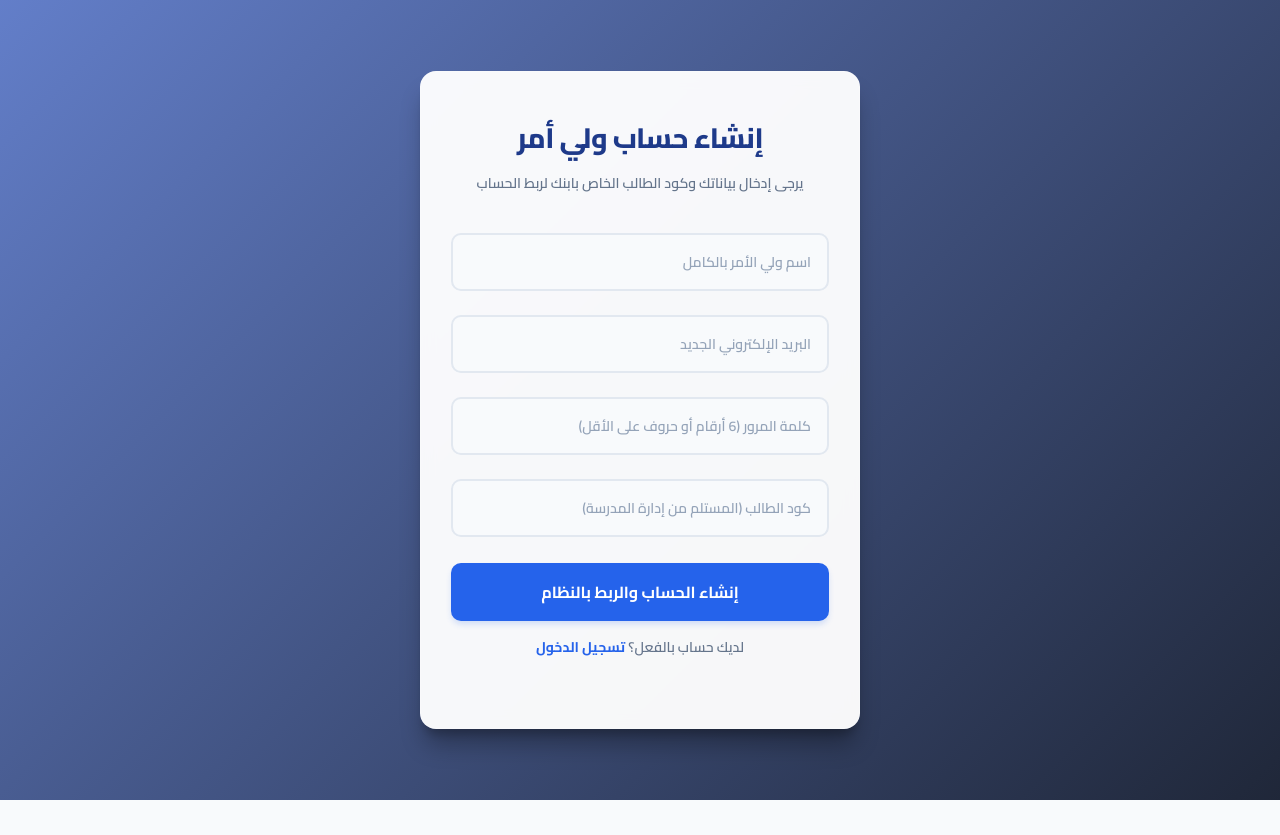
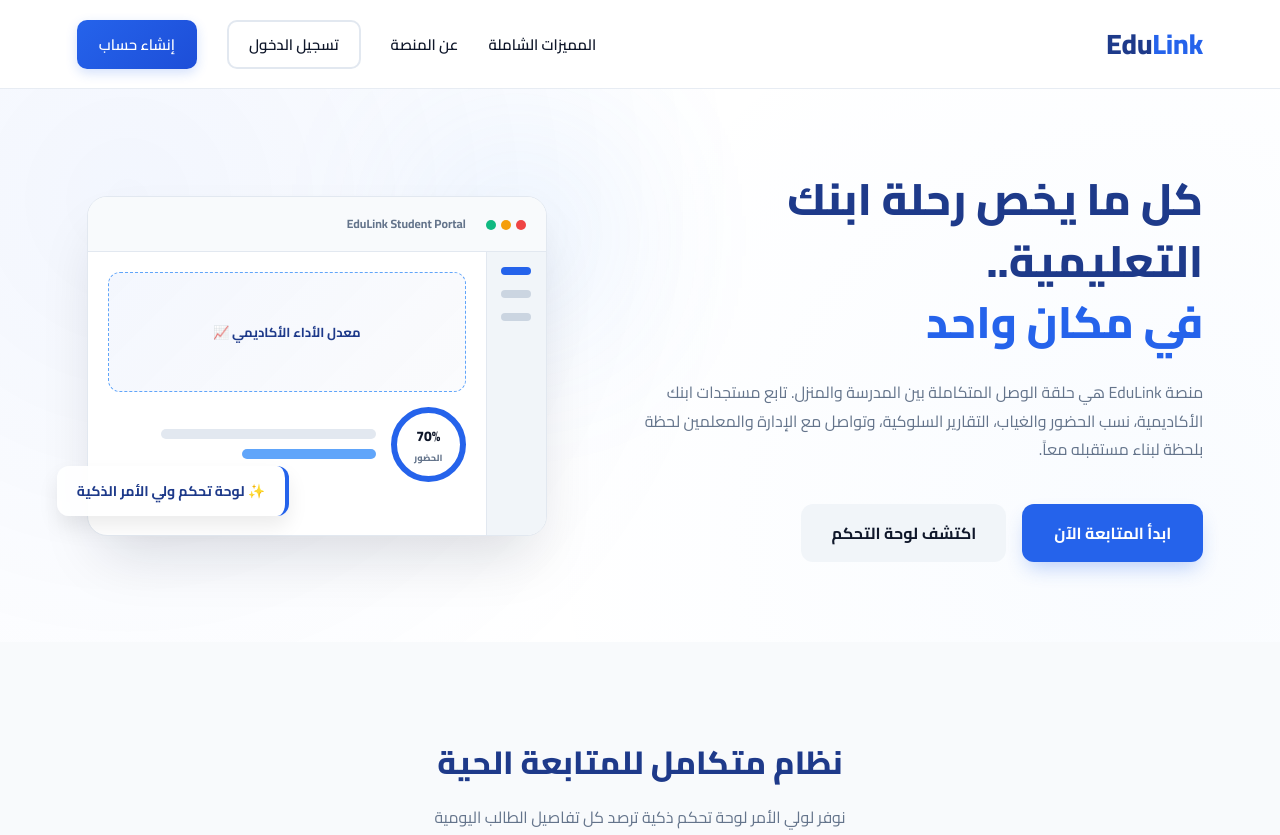
Before and after one commit to marawany263/EduLink, a website: page index.html in a window 1280 px wide. Shown: the top 835 px of the page. Before the commit the page ends 800 px from the top, so only its background shows below. Drawn offline with Linux system fonts and the light colour scheme.

Commit message:
adding  Landing page

```diff
--- /dev/null
+++ b/css/landing.css
@@ -0,0 +1,488 @@
+/* --- EduLink Premium Modern Landing Page Styling --- */
+@import url('https://fonts.googleapis.com/css2?family=Cairo:wght@400;600;700;800&display=swap');
+
+:root {
+    --primary: #2563eb;
+    --primary-dark: #1d4ed8;
+    --primary-light: #60a5fa;
+    --dark-blue: #1e3a8a;
+    --slate: #0f172a;
+    --text-muted: #64748b;
+    --bg-light: #f8fafc;
+    --card-shadow: 0 10px 30px -5px rgba(15, 23, 42, 0.04), 0 5px 15px -3px rgba(15, 23, 42, 0.02);
+    --hover-shadow: 0 20px 40px -5px rgba(37, 99, 235, 0.12);
+}
+
+* {
+    box-sizing: border-box;
+    margin: 0;
+    padding: 0;
+    font-family: 'Cairo', sans-serif;
+    scroll-behavior: smooth;
+}
+
+body {
+    background-color: #ffffff;
+    color: var(--slate);
+    overflow-x: hidden;
+}
+
+.container {
+    width: 88%;
+    max-width: 1200px;
+    margin: 0 auto;
+}
+
+/* 🌐 Navbar Styling - Glassmorphism */
+.navbar {
+    display: flex;
+    justify-content: space-between;
+    align-items: center;
+    padding: 18px 0;
+    background: rgba(255, 255, 255, 0.85);
+    backdrop-filter: blur(12px);
+    -webkit-backdrop-filter: blur(12px);
+    position: sticky;
+    top: 0;
+    z-index: 100;
+    border-bottom: 1px solid rgba(226, 232, 240, 0.8);
+    transition: all 0.3s ease;
+}
+
+.navbar.scrolled {
+    background: #ffffff;
+    box-shadow: 0 4px 20px rgba(0, 0, 0, 0.05);
+    padding: 12px 0;
+}
+
+.nav-container {
+    display: flex;
+    justify-content: space-between;
+    align-items: center;
+    width: 88%;
+}
+
+.logo-text {
+    font-size: 28px;
+    font-weight: 800;
+    color: var(--dark-blue);
+}
+
+.logo-text span {
+    color: var(--primary);
+}
+
+.nav-links {
+    display: flex;
+    align-items: center;
+    gap: 30px;
+}
+
+.nav-links a {
+    text-decoration: none;
+    color: var(--slate);
+    font-weight: 600;
+    font-size: 15px;
+    transition: color 0.25s ease;
+}
+
+.nav-links a:hover {
+    color: var(--primary);
+}
+
+/* Navbar Buttons */
+.btn-primary {
+    background: linear-gradient(135deg, var(--primary) 0%, var(--primary-dark) 100%);
+    color: white !important;
+    padding: 10px 22px;
+    border-radius: 10px;
+    font-weight: 700;
+    box-shadow: 0 4px 12px rgba(37, 99, 235, 0.2);
+}
+
+.btn-primary:hover {
+    transform: translateY(-1px);
+    box-shadow: 0 6px 16px rgba(37, 99, 235, 0.3);
+}
+
+.btn-outline {
+    border: 2px solid #e2e8f0;
+    color: var(--slate) !important;
+    padding: 8px 20px;
+    border-radius: 10px;
+}
+
+.btn-outline:hover {
+    border-color: var(--primary);
+    color: var(--primary) !important;
+}
+
+/* 🚀 Hero Section Styling */
+.hero-section {
+    padding: 80px 0;
+    background: radial-gradient(circle at 10% 20%, rgba(37, 99, 235, 0.06) 0%, transparent 50%),
+                radial-gradient(circle at 90% 80%, rgba(96, 165, 251, 0.04) 0%, transparent 50%);
+}
+
+.hero-grid {
+    display: grid;
+    grid-template-columns: 1.1fr 0.9fr;
+    align-items: center;
+    gap: 60px;
+}
+
+.hero-content h1 {
+    font-size: 44px;
+    font-weight: 800;
+    color: var(--dark-blue);
+    line-height: 1.4;
+    margin-bottom: 24px;
+}
+
+.hero-content h1 span {
+    color: var(--primary);
+}
+
+.hero-content p {
+    font-size: 16px;
+    color: var(--text-muted);
+    line-height: 1.8;
+    margin-bottom: 40px;
+}
+
+.hero-btns {
+    display: flex;
+    gap: 16px;
+}
+
+.btn-main {
+    background: var(--primary);
+    color: white;
+    text-decoration: none;
+    padding: 14px 32px;
+    border-radius: 12px;
+    font-weight: 700;
+    box-shadow: 0 10px 20px -5px rgba(37, 99, 235, 0.3);
+    transition: 0.3s ease;
+}
+
+.btn-main:hover {
+    background: var(--primary-dark);
+    transform: translateY(-2px);
+}
+
+.btn-sub {
+    background: #f1f5f9;
+    color: var(--slate);
+    text-decoration: none;
+    padding: 14px 30px;
+    border-radius: 12px;
+    font-weight: 700;
+}
+
+/* 📊 لوحة التحكم الاحترافية المبنية بالـ CSS بالكامل */
+.hero-image {
+    position: relative;
+    display: flex;
+    justify-content: center;
+}
+
+.tech-dashboard-mockup {
+    width: 100%;
+    max-width: 460px;
+    height: 340px;
+    background: #ffffff;
+    border-radius: 20px;
+    box-shadow: 0 30px 60px -15px rgba(15, 23, 42, 0.15);
+    border: 1px solid #e2e8f0;
+    display: flex;
+    flex-direction: column;
+    overflow: hidden;
+    z-index: 5;
+}
+
+.mockup-header {
+    background: #f8fafc;
+    padding: 12px 20px;
+    display: flex;
+    align-items: center;
+    gap: 15px;
+    border-bottom: 1px solid #e2e8f0;
+}
+
+.mockup-dots span {
+    display: inline-block;
+    width: 10px;
+    height: 10px;
+    border-radius: 50%;
+    margin-left: 5px;
+}
+.mockup-dots span:nth-child(1) { background: #ef4444; }
+.mockup-dots span:nth-child(2) { background: #f59e0b; }
+.mockup-dots span:nth-child(3) { background: #10b981; }
+
+.mockup-title {
+    font-size: 12px;
+    font-weight: 700;
+    color: var(--text-muted);
+}
+
+.mockup-body {
+    display: flex;
+    flex: 1;
+}
+
+.mockup-sidebar {
+    width: 60px;
+    background: #f1f5f9;
+    padding: 15px 0;
+    display: flex;
+    flex-direction: column;
+    align-items: center;
+    gap: 15px;
+    border-left: 1px solid #e2e8f0;
+}
+
+.side-item {
+    width: 30px;
+    height: 8px;
+    background: #cbd5e1;
+    border-radius: 4px;
+}
+
+.side-item.active {
+    background: var(--primary);
+}
+
+.mockup-content {
+    flex: 1;
+    padding: 20px;
+    display: flex;
+    flex-direction: column;
+    gap: 15px;
+}
+
+.chart-box {
+    background: linear-gradient(135deg, rgba(37, 99, 235, 0.05) 0%, rgba(30, 58, 138, 0.02) 100%);
+    border: 1px dashed var(--primary-light);
+    height: 120px;
+    border-radius: 12px;
+    position: relative;
+    display: flex;
+    align-items: center;
+    justify-content: center;
+}
+
+.chart-label {
+    font-size: 13px;
+    font-weight: 700;
+    color: var(--dark-blue);
+}
+
+.stats-row {
+    display: flex;
+    gap: 15px;
+    align-items: center;
+}
+
+.stat-circle {
+    width: 75px;
+    height: 75px;
+    border: 6px solid var(--primary);
+    border-radius: 50%;
+    display: flex;
+    flex-direction: column;
+    align-items: center;
+    justify-content: center;
+    font-size: 14px;
+    font-weight: 800;
+    color: var(--slate);
+}
+
+.stat-circle span {
+    font-size: 9px;
+    color: var(--text-muted);
+}
+
+.stat-bar-box {
+    flex: 1;
+    display: flex;
+    flex-direction: column;
+    gap: 10px;
+}
+
+.bar {
+    height: 10px;
+    background: #e2e8f0;
+    border-radius: 5px;
+    width: 80%;
+}
+.bar:nth-child(2) {
+    width: 50%;
+    background: var(--primary-light);
+}
+
+.card-decor {
+    position: absolute;
+    bottom: 20px;
+    left: -20px;
+    background: rgba(255, 255, 255, 0.95);
+    padding: 12px 20px;
+    border-radius: 12px;
+    font-weight: 700;
+    font-size: 14px;
+    box-shadow: 0 10px 20px rgba(0,0,0,0.08);
+    color: var(--dark-blue);
+    border-right: 4px solid var(--primary);
+    z-index: 10;
+}
+
+.circle-decor {
+    position: absolute;
+    top: -30px;
+    right: -30px;
+    width: 140px;
+    height: 140px;
+    background: var(--primary-light);
+    filter: blur(90px);
+    opacity: 0.2;
+}
+
+/* ✨ Features Section Styling */
+.features-section {
+    padding: 90px 0;
+    background-color: var(--bg-light);
+    text-align: center;
+}
+
+.section-title {
+    font-size: 32px;
+    font-weight: 800;
+    color: var(--dark-blue);
+    margin-bottom: 10px;
+}
+
+.section-subtitle {
+    color: var(--text-muted);
+    margin-bottom: 50px;
+}
+
+.features-grid {
+    display: grid;
+    grid-template-columns: repeat(auto-fit, minmax(280px, 1fr));
+    gap: 30px;
+}
+
+.feature-card {
+    background: #ffffff;
+    padding: 40px 30px;
+    border-radius: 16px;
+    box-shadow: var(--card-shadow);
+    border: 1px solid #e2e8f0;
+    transition: 0.3s ease;
+}
+
+.feature-card:hover {
+    transform: translateY(-5px);
+    box-shadow: var(--hover-shadow);
+}
+
+.feature-icon {
+    font-size: 38px;
+    margin-bottom: 20px;
+}
+
+.feature-card h3 {
+    font-size: 20px;
+    color: var(--dark-blue);
+    margin-bottom: 12px;
+}
+
+.feature-card p {
+    color: var(--text-muted);
+    font-size: 15px;
+    line-height: 1.7;
+}
+
+/* 🗺️ Brief Box Styling */
+.about-brief {
+    padding: 80px 0;
+    text-align: center;
+}
+
+.brief-box {
+    background: linear-gradient(135deg, var(--dark-blue) 0%, #0f172a 100%);
+    color: white;
+    padding: 50px;
+    border-radius: 20px;
+}
+
+.brief-box h2 {
+    font-size: 28px;
+    margin-bottom: 15px;
+}
+
+.brief-box p {
+    opacity: 0.85;
+    max-width: 800px;
+    margin: 0 auto;
+    line-height: 1.8;
+}
+
+/* Footer styling */
+.main-footer {
+    background: #0f172a;
+    color: rgba(255, 255, 255, 0.6);
+    text-align: center;
+    padding: 25px;
+    font-size: 14px;
+}
+
+/* 📱 Responsive Design & Mobile Menu */
+.menu-toggle {
+    display: none;
+    flex-direction: column;
+    gap: 5px;
+    background: none;
+    border: none;
+    cursor: pointer;
+}
+
+.menu-toggle span {
+    width: 25px;
+    height: 3px;
+    background-color: var(--dark-blue);
+    transition: 0.3s;
+}
+
+@media (max-width: 992px) {
+    .hero-grid {
+        grid-template-columns: 1fr;
+        text-align: center;
+    }
+    .hero-btns {
+        justify-content: center;
+    }
+    .hero-content h1 {
+        font-size: 34px;
+    }
+    .menu-toggle {
+        display: flex;
+    }
+    .nav-links {
+        display: none;
+        flex-direction: column;
+        position: absolute;
+        top: 100%;
+        left: 6%;
+        right: 6%;
+        background: #ffffff;
+        box-shadow: 0 10px 25px rgba(0,0,0,0.1);
+        padding: 20px;
+        border-radius: 12px;
+        gap: 15px;
+    }
+    .nav-links.active {
+        display: flex;
+    }
+}
--- a/index.html
+++ b/index.html
@@ -1,36 +1,112 @@
-<!-- register.html -->
 <!DOCTYPE html>
 <html lang="ar" dir="rtl">
-
 <head>
     <meta charset="UTF-8">
-    <title>EduLink - تسجيل حساب ولي أمر جديد</title>
-    <link rel="stylesheet" href="css/main.css">
-    <link rel="stylesheet" href="css/login.css"> <!-- هتاخد نفس ستايل صفحة اللوجن الفاتح -->
+    <meta name="viewport" content="width=device-width, initial-scale=1.0">
+    <title>EduLink - المنصة الذكية لمتابعة الطالب وولي الأمر</title>
+    <link rel="stylesheet" href="css/landing.css">
 </head>
+<body>
 
-<body>
-    <div class="login-container">
-        <div class="login-card">
-            <h2>إنشاء حساب ولي أمر</h2>
-            <p>يرجى إدخال بياناتك وكود الطالب الخاص بابنك لربط الحساب</p>
+    <header class="navbar" id="mainNavbar">
+        <div class="container nav-container">
+            <span class="logo-text">Edu<span>Link</span></span>
 
-            <input type="text" id="parentName" placeholder="اسم ولي الأمر بالكامل">
-            <input type="email" id="parentEmail" placeholder="البريد الإلكتروني الجديد">
-            <input type="password" id="parentPassword" placeholder="كلمة المرور (6 أرقام أو حروف على الأقل)">
-            <input type="text" id="studentIdInput" placeholder="كود الطالب (المستلم من إدارة المدرسة)">
+            <button class="menu-toggle" id="menuToggle" aria-label="قائمة التنقل">
+                <span></span>
+                <span></span>
+                <span></span>
+            </button>
 
-            <button id="registerBtn">إنشاء الحساب والربط بالنظام</button>
+            <nav class="nav-links" id="navLinks">
+                <a href="#features">المميزات الشاملة</a>
+                <a href="#about">عن المنصة</a>
+                <a href="login.html" class="btn-outline">تسجيل الدخول</a>
+                <a href="register.html" class="btn-primary">إنشاء حساب</a>
+            </nav>
+        </div>
+    </header>
 
-            <p style="margin-top: 15px; font-size: 14px;">
-                لديك حساب بالفعل؟ <a href="login.html"
-                    style="color: #2563eb; text-decoration: none; font-weight: bold;">تسجيل الدخول</a>
-            </p>
+    <section class="hero-section">
+        <div class="container hero-grid">
+            <div class="hero-content">
+                <h1>كل ما يخص رحلة ابنك التعليمية.. <br><span>في مكان واحد</span></h1>
+                <p>منصة EduLink هي حلقة الوصل المتكاملة بين المدرسة والمنزل. تابع مستجدات ابنك الأكاديمية، نسب الحضور والغياب، التقارير السلوكية، وتواصل مع الإدارة والمعلمين لحظة بلحظة لبناء مستقبله معاً.</p>
+                <div class="hero-btns">
+                    <a href="register.html" class="btn-main">ابدأ المتابعة الآن</a>
+                    <a href="#features" class="btn-sub">اكتشف لوحة التحكم</a>
+                </div>
+            </div>
+
+            <div class="hero-image">
+                <div class="tech-dashboard-mockup">
+                    <div class="mockup-header">
+                        <div class="mockup-dots"><span></span><span></span><span></span></div>
+                        <div class="mockup-title">EduLink Student Portal</div>
+                    </div>
+                    <div class="mockup-body">
+                        <div class="mockup-sidebar">
+                            <div class="side-item active"></div>
+                            <div class="side-item"></div>
+                            <div class="side-item"></div>
+                        </div>
+                        <div class="mockup-content">
+                            <div class="chart-box">
+                                <div class="chart-line"></div>
+                                <span class="chart-label">معدل الأداء الأكاديمي 📈</span>
+                            </div>
+                            <div class="stats-row">
+                                <div class="stat-circle">70% <span>الحضور</span></div>
+                                <div class="stat-bar-box">
+                                    <div class="bar"></div>
+                                    <div class="bar"></div>
+                                </div>
+                            </div>
+                        </div>
+                    </div>
+                    <div class="card-decor">✨ لوحة تحكم ولي الأمر الذكية</div>
+                </div>
+                <div class="circle-decor"></div>
+            </div>
         </div>
-    </div>
-    <div id="toastContainer" class="toast-container"></div>
-    <!-- ربط ملف الجافا سكريبت الخاص بالتسجيل -->
-    <script type="module" src="js/register.js"></script>
+    </section>
+
+    <section id="features" class="features-section">
+        <div class="container">
+            <h2 class="section-title">نظام متكامل للمتابعة الحية</h2>
+            <p class="section-subtitle">نوفر لولي الأمر لوحة تحكم ذكية ترصد كل تفاصيل الطالب اليومية</p>
+
+            <div class="features-grid">
+                <div class="feature-card">
+                    <div class="feature-icon">📊</div>
+                    <h3>التقارير والدرجات</h3>
+                    <p>استعرض شهادات ابنك، درجات الاختبارات الشهرية، والتقييمات المستمرة فور رصدها من المعلمين.</p>
+                </div>
+                <div class="feature-card">
+                    <div class="feature-icon">⏰</div>
+                    <h3>الحضور والسلوك</h3>
+                    <p>متابعة دقيقة لنسب غياب وحضور الطالب يومياً، مع الاطلاع على الملاحظات السلوكية والتربوية أولاً بأول.</p>
+                </div>
+                <div class="feature-card">
+                    <div class="feature-icon">📅</div>
+                    <h3>حجز المواعيد</h3>
+                    <p>تنسيق مرن وذكي لحجز لقاءات مباشرة مع إدارة المدرسة أو مدرسي المواد عند الحاجة دون تضييع وقت.</p>
+                </div>
+            </div>
+        </div>
+    </section>
+
+    <section id="about" class="about-brief">
+        <div class="container brief-box">
+            <h2>رؤية جديدة للإدارة التعليمية الرقمية</h2>
+            <p>تم تطوير EduLink ليكون نظاماً لوجستياً وتربوياً شاملاً يخدم المدارس الحديثة. المنصة تضمن الشفافية الكاملة، وتجعل ولي الأمر شريكاً أساسياً في العملية التعليمية عبر قواعد بيانات Firebase السحابية فائقة السرعة والأمان.</p>
+        </div>
+    </section>
+
+    <footer class="main-footer">
+        <p>&copy; 2026 جميع الحقوق محفوظة لمنصة EduLink - مشروع تخرج كابستون احترافي</p>
+    </footer>
+
+    <script src="js/landing.js"></script>
 </body>
-
 </html>
--- /dev/null
+++ b/js/landing.js
@@ -0,0 +1,34 @@
+// --- EduLink Landing Page Interactions ---
+
+document.addEventListener("DOMContentLoaded", () => {
+    const menuToggle = document.getElementById("menuToggle");
+    const navLinks = document.getElementById("navLinks");
+    const mainNavbar = document.getElementById("mainNavbar");
+
+    // 1. تفعيل القائمة المرنة للهواتف الذكية (Mobile Menu)
+    if (menuToggle && navLinks) {
+        menuToggle.addEventListener("click", () => {
+            navLinks.classList.toggle("active");
+
+            // حركة جمالية لزر القائمة نفسه
+            menuToggle.classList.toggle("open");
+        });
+    }
+
+    // 2. تغيير تصميم شريط التنقل عند النزول لأسفل (Scroll Navbar Effect)
+    window.addEventListener("scroll", () => {
+        if (window.scrollY > 50) {
+            mainNavbar.classList.add("scrolled");
+        } else {
+            mainNavbar.classList.remove("scrolled");
+        }
+    });
+
+    // 3. إغلاق القائمة تلقائياً عند الضغط على أي رابط داخلي (لتجربة مستخدم أفضل)
+    const links = navLinks.querySelectorAll("a");
+    links.forEach(link => {
+        link.addEventListener("click", () => {
+            navLinks.classList.remove("active");
+        });
+    });
+});
```
Also changed, not shown: css/login.css (+21 -0 lines), login.html (+2 -0 lines), register.html (added, +36 -0 lines).
